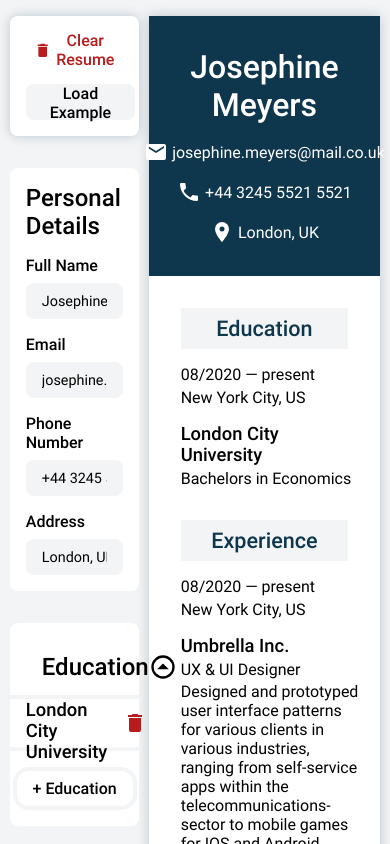
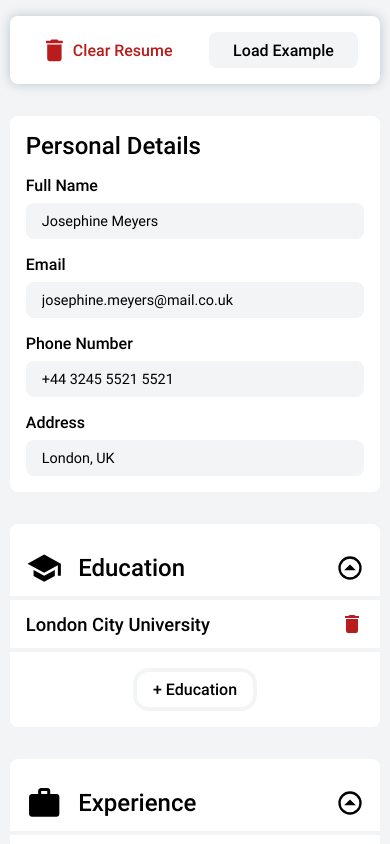
Before and after one commit to yppelu/odin-cv-application, a React (Vite) app: page / in a window 390 px wide. Shown: the top 844 px of the page. Built offline with nearby package versions, Linux system fonts and the light colour scheme.

Commit message:
Make page more adaptive

```diff
--- a/src/components/editor/editor.css
+++ b/src/components/editor/editor.css
@@ -8,3 +8,9 @@
   max-width: 448px;
   width: 35%;
 }
+
+@media (max-width: 425px) {
+  .editor {
+    width: 100%;
+  }
+}
--- a/src/components/resume/additional-info/info-section/info-section.css
+++ b/src/components/resume/additional-info/info-section/info-section.css
@@ -46,3 +46,11 @@
 .info-section__item-job-position {
   margin-bottom: 0.2rem;
 }
+
+@media (max-width: 425px) {
+
+  .info-section__item-date-place>p,
+  .info-section__item-body {
+    width: 100%;
+  }
+}
--- a/src/components/resume/resume.css
+++ b/src/components/resume/resume.css
@@ -5,3 +5,9 @@
   max-width: 800px;
   width: 62.5%;
 }
+
+@media (max-width: 425px) {
+  .resume {
+    width: 100%;
+  }
+}
--- a/src/main.css
+++ b/src/main.css
@@ -107,8 +107,15 @@ body {
 #root {
   display: flex;
   gap: 2.5%;
+  flex-wrap: wrap;
 
   margin: 1rem auto;
   max-width: 1280px;
   width: 95%;
 }
+
+@media (max-width: 425px) {
+  #root {
+    gap: 2rem;
+  }
+}
```
